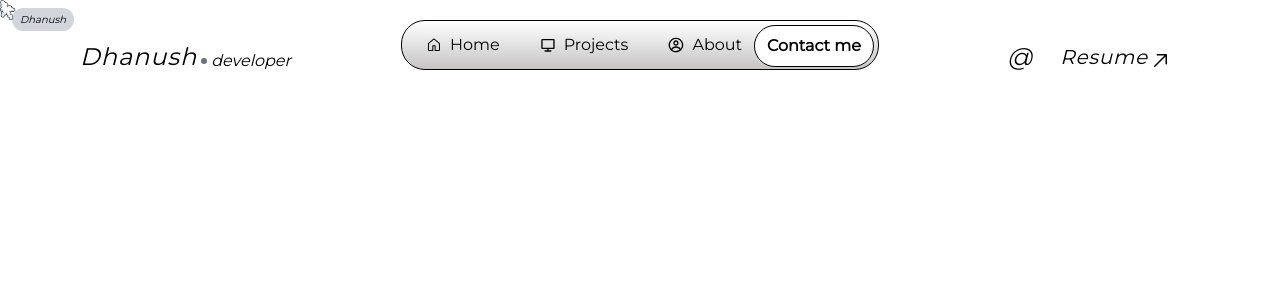
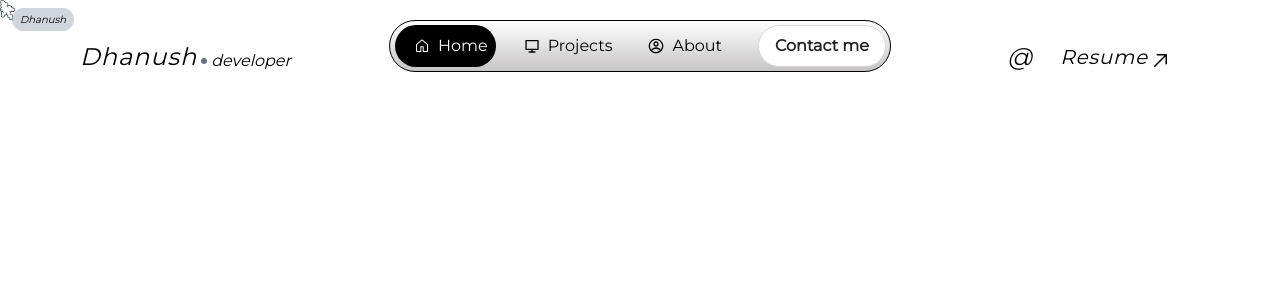
Before and after one commit to Mr-Dhanush-git/MY_PORTFOLIO, a Next.js app: page / in a window 1280 px wide. Shown: the top 300 px of the page. Built offline with nearby package versions, Linux system fonts and the light colour scheme.

Commit message:
implemented navbar

```diff
--- a/components/Header.jsx
+++ b/components/Header.jsx
@@ -60,7 +60,7 @@ const Header = () => {
 
   return (
 
-    <header className='relative w-full px-[80px] py-[30px]'>
+    <header className='lg:block hidden relative w-full px-[80px] py-[30px]'>
 
     <div className='flex justify-between items-center'>
       {/* left part */}
--- a/components/Navbar.jsx
+++ b/components/Navbar.jsx
@@ -1,17 +1,47 @@
 'use client'
-import React from 'react'
+import React, { useRef, useEffect, useState } from 'react'
 import { navLinks } from '../constants/node'
 import ToolTip from './Tooltip'
 import { motion } from 'motion/react'
+import { GoArrowUpRight } from 'react-icons/go'
+import { usePathname } from 'next/navigation'
 
 const Navbar = () => {
+  const bgRef = useRef()
+  const [activeId , setActiveId] = useState("home")
+  const pathname = usePathname()
+
+  useEffect(() => {
+    const path = pathname.replace("/","") || "home"
+    const element = document.getElementById(activeId)
+
+    if (!element || !bgRef.current) return
+
+    const width = element.getBoundingClientRect().width
+    const offsetLeft = element.offsetLeft
+
+    const padding = 19
+
+    bgRef.current.style.left = `${offsetLeft- padding}px`
+    bgRef.current.style.width = `${width + padding*2}px`
+
+  },[activeId])
+
+
+
   return (
-    <nav className='fixed top-5 left-1/2 -translate-x-1/2 flex justify-between items-center  gap-10 border border-black-50  rounded-3xl px-6 py-3 pr-24 bg-gradient-to-b from-white via-[#e2e2e2] to-[#c7c4c4]'>
+    <nav className='fixed top-5 left-1/2 -translate-x-1/2 flex justify-between items-center  gap-9 border border-black-50  rounded-4xl px-6 py-1 pr-1   bg-gradient-to-b from-white via-[#e2e2e2] to-[#c7c4c4]'>
         {navLinks.map((nav , ind) => (
             <a
+            id = {nav.name.toLowerCase()}
             key = {nav.name}
             href={nav.href}
-            className='flex justify-between items-center  gap-2'
+            onClick={() => setActiveId(nav.name.toLowerCase())}
+            className={`relative z-10 flex justify-between items-center gap-2 ${
+                activeId === nav.name.toLowerCase()
+                  ? "text-white"
+                  : "text-black"
+              }`}
             // font-[CustomMontserrat]
             >
             <span className='block tooltipParent'>
@@ -20,21 +50,99 @@ const Navbar = () => {
                   <ToolTip direction = "down" value = {nav.name}/>
               </div>
             </span>
-            <span className='lg:block hidden'>
+            <span className="lg:block hidden">
             {nav.name}
             </span>
             </a>
         ))}
-          <motion.a
-            whileTap = {{ scale: 0.9}}
-            href="mailto:vijayyathagiri@gmail.com"
-            className='text-black  font-semibold relative text-black font-semibold'
-            >
-            <motion.div initial={{ left : "-100%"}} animate = {{ left : "150%" }}  transition={{repeat : Infinity , duration: 2, repeatDelay: 2, }} className="absolute w-6 h-[150%] bg-red-900 blur-md top-3 rotate-12 z-10"></motion.div>
-            <span className='bg-white border absolute rounded-3xl whitespace-nowrap -top-5 -left-7 py-2 px-3 z-20'>
-              Contact me
-            </span>
-          </motion.a>
+      <div className="relative">
+
+        {/* Desktop → Contact */}
+        <motion.a
+          whileTap={{ scale: 0.9 }}
+          href="mailto:dhanushchinthalapudi@gmail.com"
+          className="
+            hidden
+            md:inline-flex
+            relative
+            overflow-hidden
+            rounded-4xl
+            text-black
+            font-semibold
+          "
+        >
+          <motion.div
+            initial={{ left: "-100%" }}
+            animate={{ left: "150%" }}
+            transition={{
+              repeat: Infinity,
+              duration: 2,
+              repeatDelay: 1,
+            }}
+            className="
+              pointer-events-none
+              absolute
+              top-0
+              z-30
+              h-full
+              w-8
+              rotate-12
+              bg-white
+              blur-md
+            "
+          />
+
+          <span className="
+              relative
+              z-20
+              rounded-3xl
+              border border-[#999]
+              text-[#222]
+              bg-white
+              px-4
+              py-2
+              hover:bg-[#111]
+              hover:text-white
+              hover:border-[#111]
+              whitespace-nowrap
+              border border-neutral-300">
+            Contact me
+          </span>
+        </motion.a>
+
+        {/* Mobile → Resume */}
+        <a
+          href="/Ch_Dhanush_Resume.pdf"
+          target="_blank"
+          rel="noopener noreferrer"
+          className="
+            inline-flex
+            md:hidden
+            items-center
+            gap-1
+            rounded-3xl
+            border
+            bg-white
+            font-semibold
+            px-3
+            py-2
+            border border-neutral-300
+          "
+        >
+          Resume
+          <GoArrowUpRight className="text-2xl" />
+        </a>
+
+      </div>
+      <div  ref={bgRef} className='bg-black text-white left-0 w-0 transition-all ease-out duration-500  h-[85%] y-1/2 absolute rounded-full'>
+        <div className='bg-white opacity-0 z-[9999] left-1/2 -translate-x-1/2 w-[30px] transition-all ease-out duration-500 h-[2px] absolute rounded-full '>
+          <div className='absolute w-[300%] h-[700%]  bg-white left-1/2 -translate-x-1/2 rounded-full blur-md'></div>
+
+        </div>
+
+      </div>
+
+
 
 
     </nav>
```
